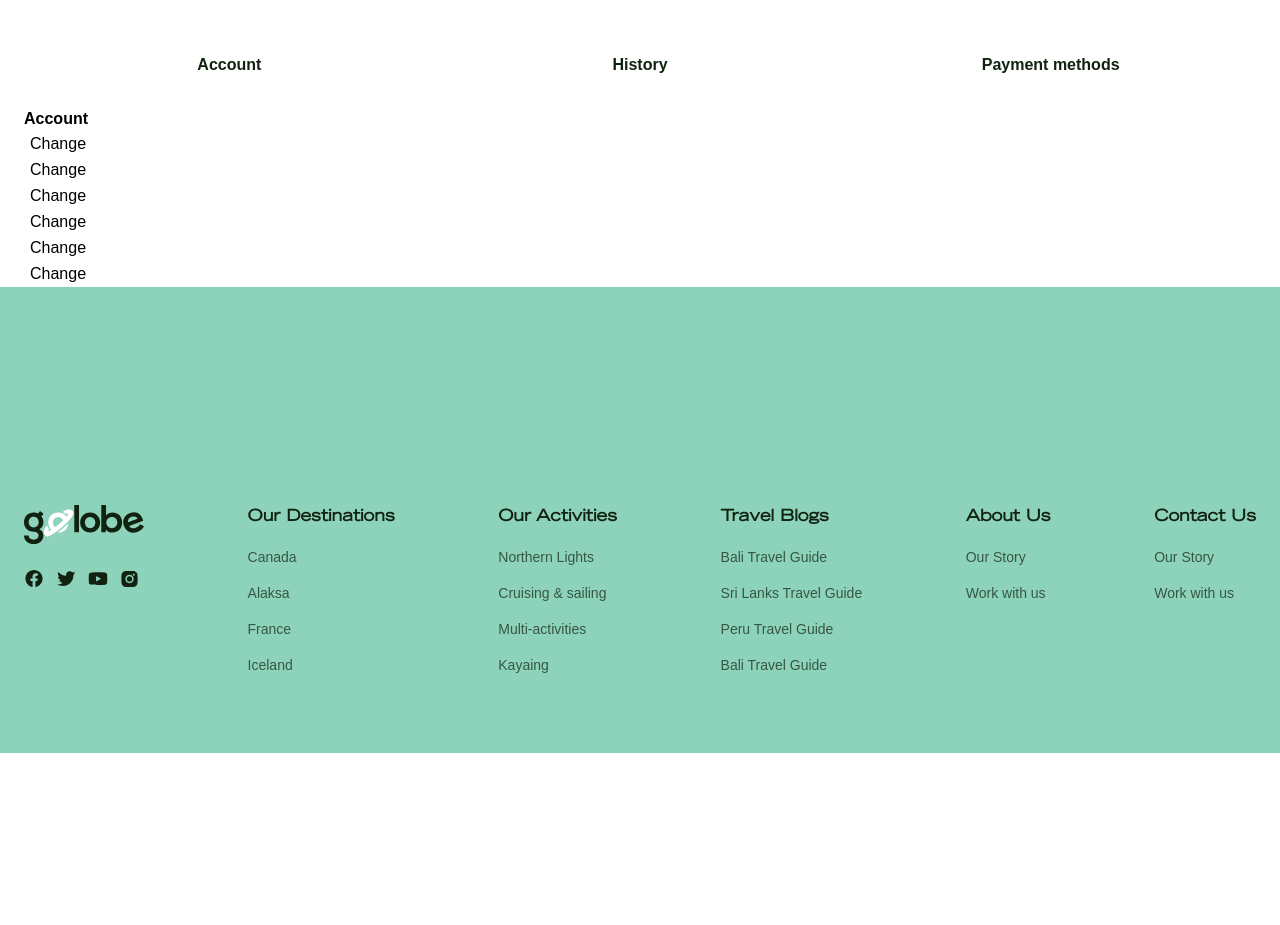
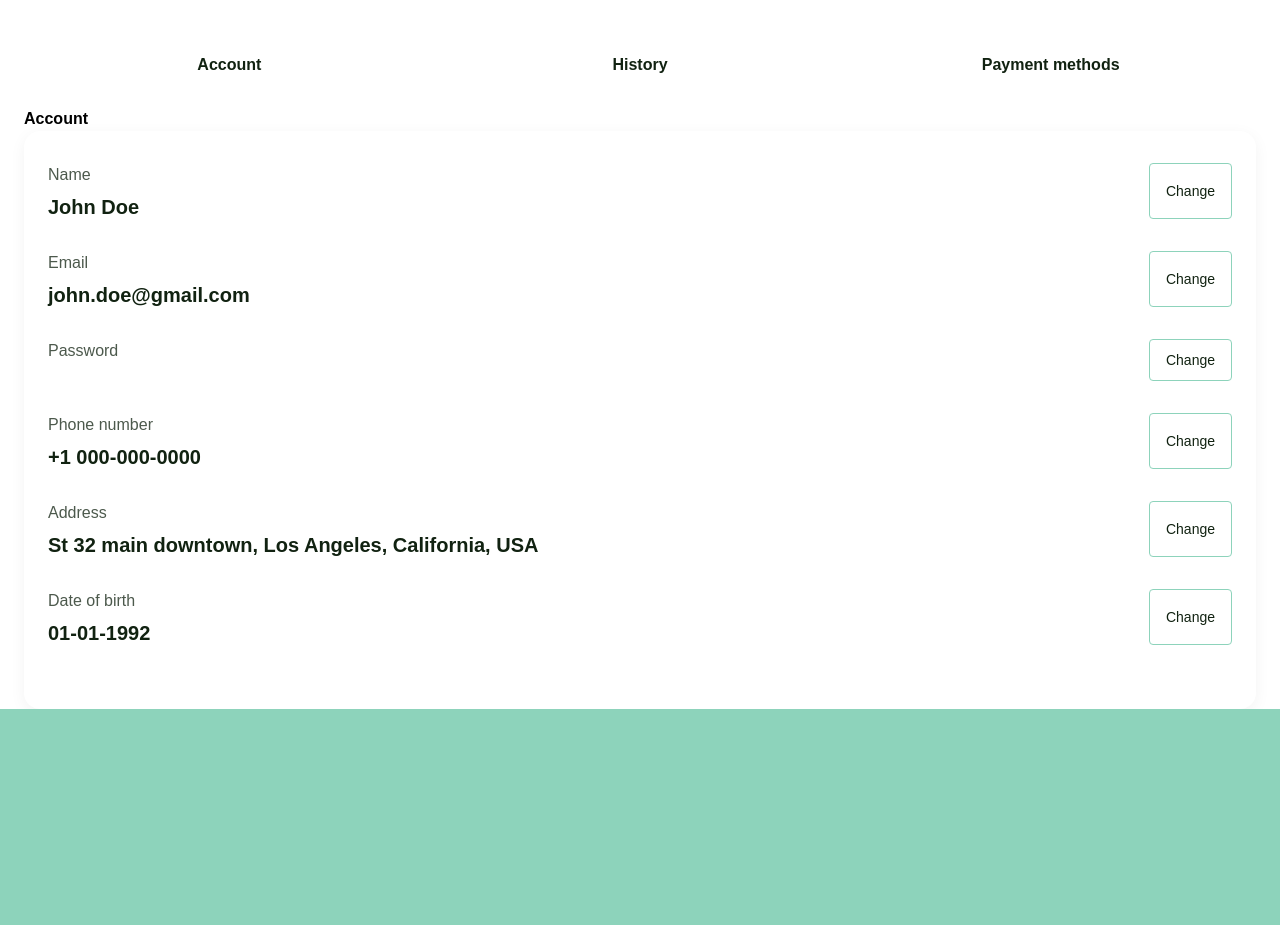
Before and after one commit to progdidi/globe, a React (Create React App) app: page / in a window 1280 px wide. Shown: the part 1040-1965 px from the top of the page. Before the commit the page ends 1793 px from the top, so only its background shows below. Built offline with nearby package versions, Linux system fonts and the light colour scheme.

Commit message:
feat: feat AccountPage

```diff
--- a/src/pages/AccountPage/AccountPage.js
+++ b/src/pages/AccountPage/AccountPage.js
@@ -33,33 +33,51 @@ const AccountPage = () => {
 
                             <div className="user-data">
                                 <div className="user-data__item">
-                                    <h6 className="user-data__item-title"></h6>
-                                    <p className="user-data__item-text"></p>
+                                    <div>
+                                        <h6 className="user-data__item-title">Name</h6>
+                                        <p className="user-data__item-text">John Doe</p>
+                                    </div>
+
                                     <button className="user-data__item-btn">Change</button>
                                 </div>
                                 <div className="user-data__item">
-                                    <h6 className="user-data__item-title"></h6>
-                                    <p className="user-data__item-text"></p>
+                                    <div>
+                                    <h6 className="user-data__item-title">Email</h6>
+                                    <p className="user-data__item-text">john.doe@gmail.com</p>
+                                    </div>
+
                                     <button className="user-data__item-btn">Change</button>
                                 </div>
                                 <div className="user-data__item">
-                                    <h6 className="user-data__item-title"></h6>
+                                    <div>
+                                    <h6 className="user-data__item-title">Password</h6>
                                     <p className="user-data__item-text"></p>
+                                    </div>
+
                                     <button className="user-data__item-btn">Change</button>
                                 </div>
                                 <div className="user-data__item">
-                                    <h6 className="user-data__item-title"></h6>
-                                    <p className="user-data__item-text"></p>
+                                    <div>
+                                    <h6 className="user-data__item-title">Phone number</h6>
+                                    <p className="user-data__item-text">+1 000-000-0000</p>
+                                    </div>
+
                                     <button className="user-data__item-btn">Change</button>
                                 </div>
                                 <div className="user-data__item">
-                                    <h6 className="user-data__item-title"></h6>
-                                    <p className="user-data__item-text"></p>
+                                    <div>
+                                    <h6 className="user-data__item-title">Address</h6>
+                                    <p className="user-data__item-text">St 32 main downtown, Los Angeles, California, USA</p>
+                                    </div>
+
                                     <button className="user-data__item-btn">Change</button>
                                 </div>
                                 <div className="user-data__item">
-                                    <h6 className="user-data__item-title"></h6>
-                                    <p className="user-data__item-text"></p>
+                                    <div>
+                                    <h6 className="user-data__item-title">Date of birth</h6>
+                                    <p className="user-data__item-text">01-01-1992</p>
+                                    </div>
+
                                     <button className="user-data__item-btn">Change</button>
                                 </div>
                             </div>
--- a/src/pages/AccountPage/accountPage.scss
+++ b/src/pages/AccountPage/accountPage.scss
@@ -40,5 +40,42 @@
                 padding: 30px 24px;
             }
         }
+
+        .account-page__content {
+            .user-data {
+                padding: 32px 24px;
+                border-radius: 16px;
+                box-shadow: 0 4px 16px 0 rgba(17, 34, 17, 0.05);
+                background: var(--neutrals);
+                &__item {
+                    display: flex;
+                    justify-content: space-between;
+                    margin-bottom: 32px;
+                    &-title {
+                        font-weight: 400;
+                        font-size: 16px;
+                        color: var(--blackish-green);
+                        opacity: 0.75;
+                        margin-bottom: 8px;
+                    }
+
+                    &-text {
+                        font-weight: 600;
+                        font-size: 20px;
+                        color: var(--blackish-green);
+                    }
+
+                    &-btn {
+                        border: 1px solid var(--mint-green);
+                        border-radius: 4px;
+                        padding: 8px 16px;
+                        font-family: var(--font-family);
+                        font-weight: 500;
+                        font-size: 14px;
+                        color: var(--blackish-green);
+                    }
+                }
+            }
+        }
     }
 }
```
